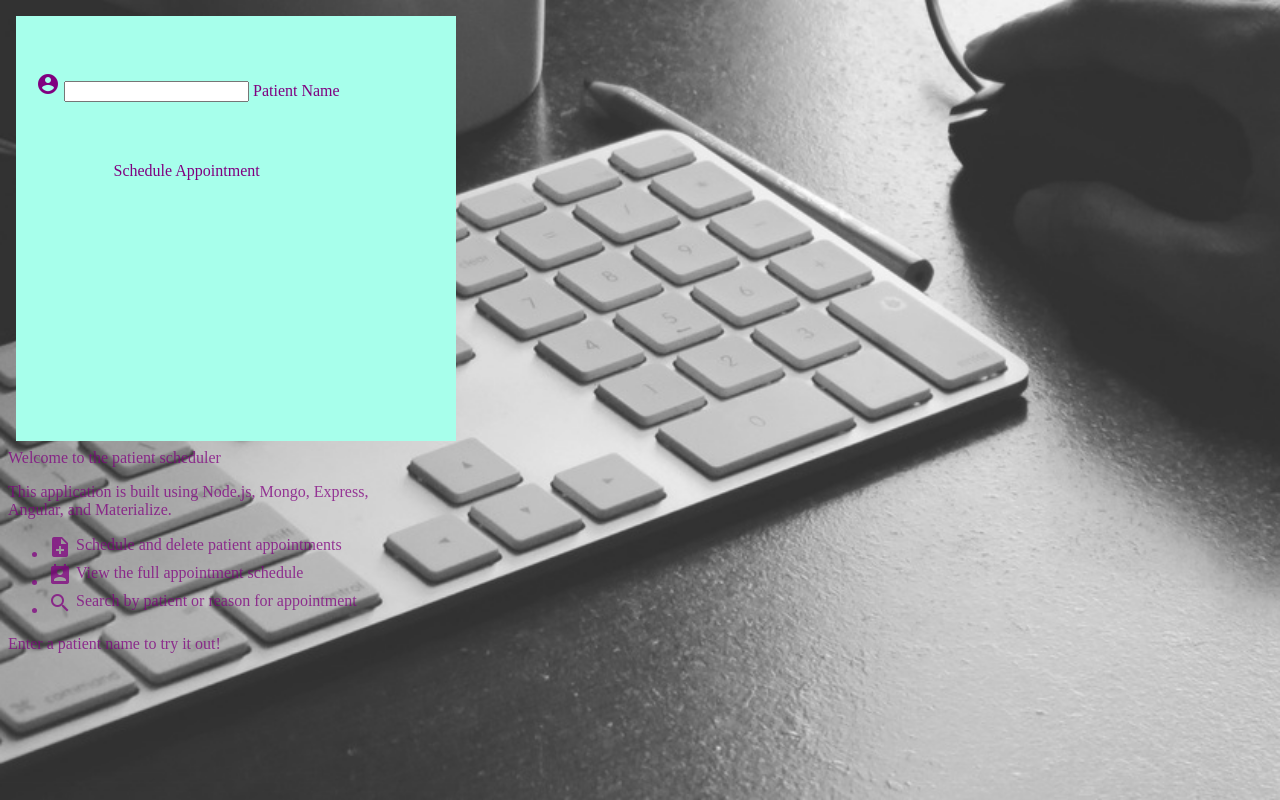
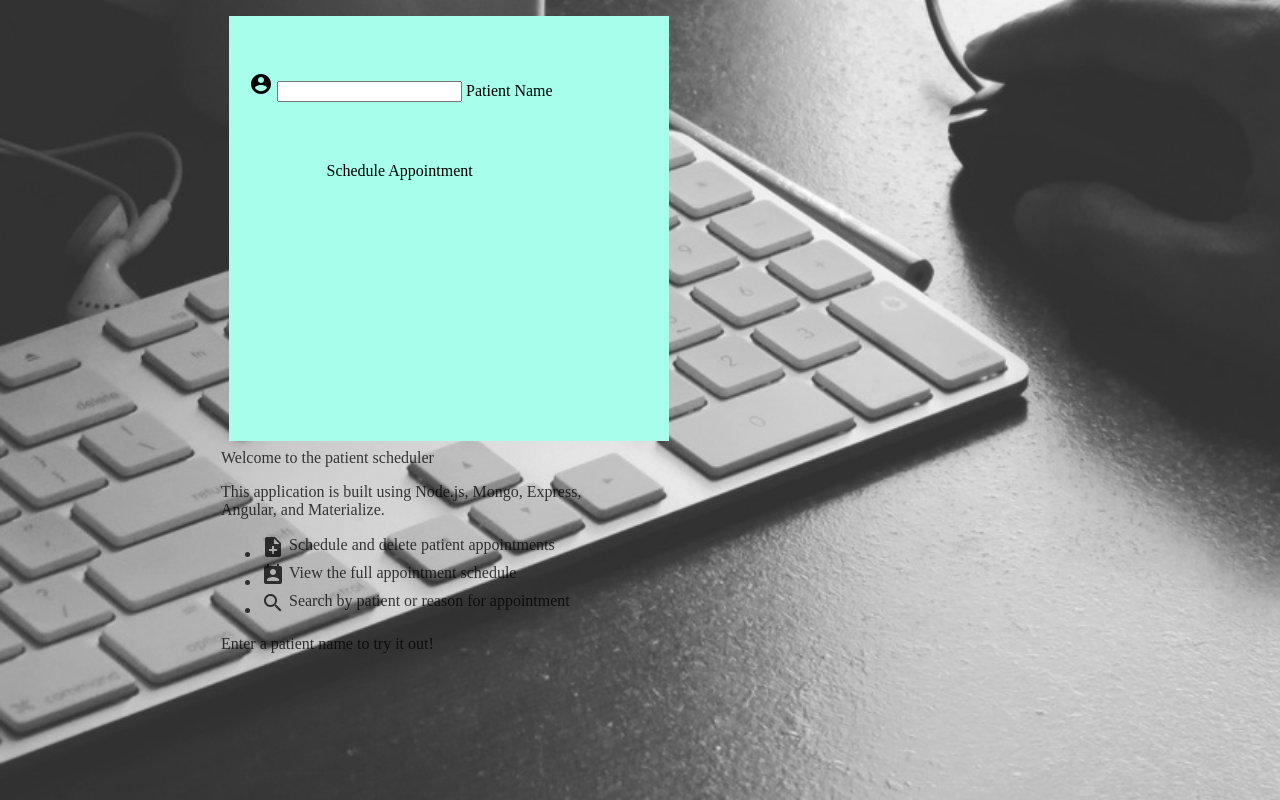
Before and after one commit to kgroenke/patient_scheduler, a website: page client/static/partials/login.html in a window 1280 px wide. Drawn offline with Linux system fonts and the light colour scheme.

Commit message:
styling work:

```diff
--- a/client/static/stylesheet/login_styles.css
+++ b/client/static/stylesheet/login_styles.css
@@ -62,6 +62,6 @@ ui-view {
 }
 
 #content {
-  color: purple;
+  margin: auto;
   width: 838px;
 }
```
